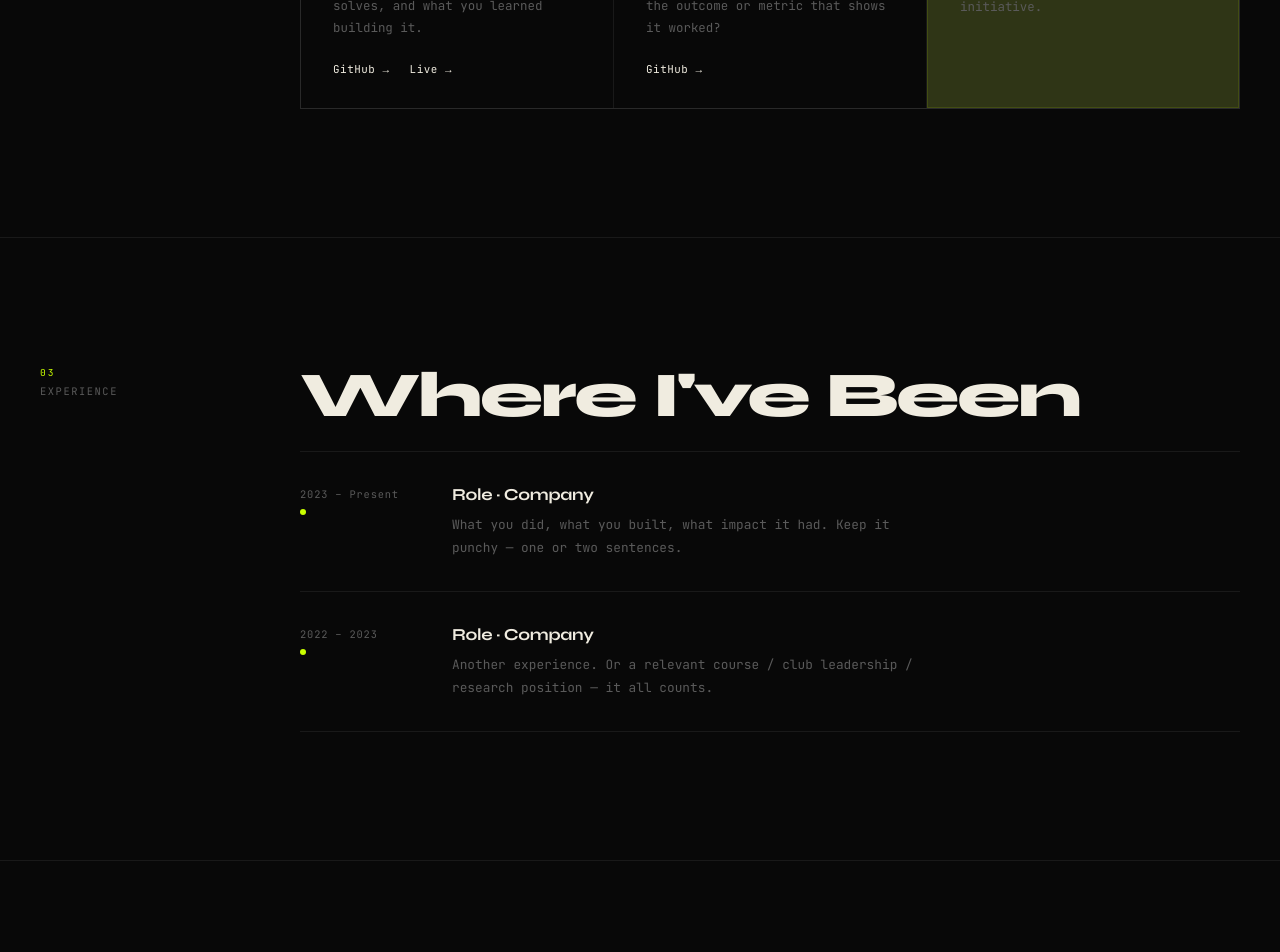
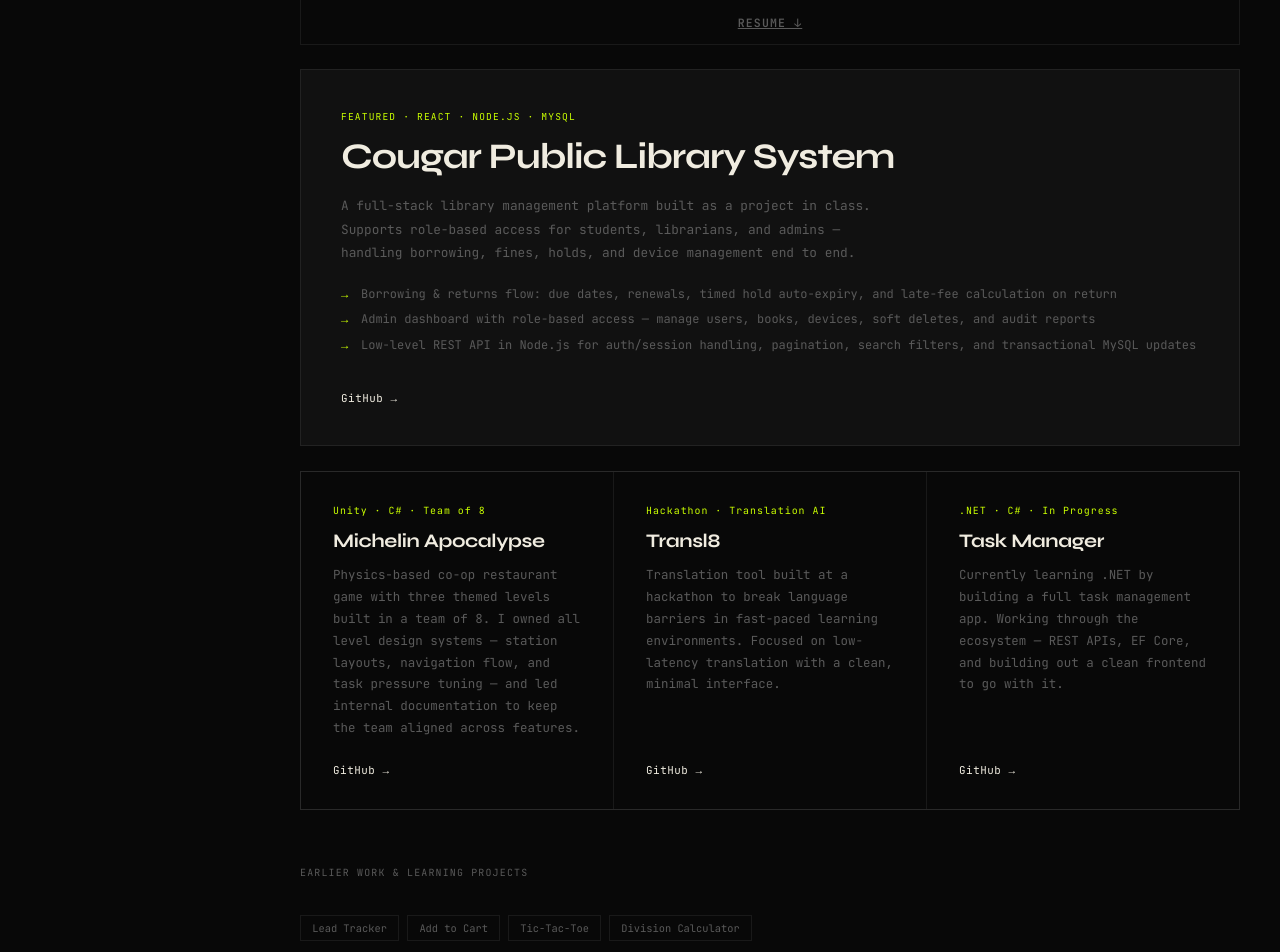
Before and after one commit to atonyit/portfolio, a React (Vite) app: page / in a window 1280 px wide. Shown: the part 1660-2612 px from the top of the page. Built offline with nearby package versions, Linux system fonts and the light colour scheme.

Commit message:
added resume and option to download

```diff
--- a/src/App.css
+++ b/src/App.css
@@ -177,6 +177,8 @@ body {
   padding: 0.9rem 1.875rem;
   cursor: pointer;
   transition: border-color 0.25s ease, color 0.25s ease;
+  display: flex;
+  justify-content: center;
 }
 
 .btn-ghost:hover {
@@ -342,6 +344,102 @@ body {
   color: var(--accent);
 }
 
+/* featured project card */
+.project-featured {
+  border: 1px solid var(--border);
+  padding: 2.5rem;
+  background: var(--surface);
+  margin-bottom: 1px;
+  transition: background 0.3s;
+}
+
+.project-featured:hover {
+  background: var(--surface-2);
+}
+
+.project-featured-tag {
+  font-family: var(--font-mono);
+  font-size: 0.6rem;
+  color: var(--accent);
+  letter-spacing: 0.12em;
+  text-transform: uppercase;
+  margin-bottom: 0.75rem;
+  display: block;
+}
+
+.project-featured-title {
+  font-family: var(--font-display);
+  font-size: clamp(1.5rem, 3vw, 2.25rem);
+  font-weight: 700;
+  letter-spacing: -0.03em;
+  margin-bottom: 1rem;
+}
+
+.project-featured-desc {
+  font-family: var(--font-mono);
+  font-size: 0.8rem;
+  color: var(--muted);
+  line-height: 1.85;
+  max-width: 560px;
+  margin-bottom: 1.25rem;
+}
+
+.project-bullets {
+  list-style: none;
+  display: flex;
+  flex-direction: column;
+  gap: 0.4rem;
+  margin-bottom: 1.5rem;
+}
+
+.project-bullets li {
+  font-family: var(--font-mono);
+  font-size: 0.75rem;
+  color: var(--muted);
+  padding-left: 1.25rem;
+  position: relative;
+  line-height: 1.6;
+}
+
+.project-bullets li::before {
+  content: '→';
+  position: absolute;
+  left: 0;
+  color: var(--accent);
+}
+
+/* older projects row */
+.older-label {
+  font-family: var(--font-mono);
+  font-size: 0.62rem;
+  color: var(--muted);
+  letter-spacing: 0.12em;
+  text-transform: uppercase;
+  margin-top: 2rem;
+  margin-bottom: 0.75rem;
+}
+
+.older-projects {
+  display: flex;
+  flex-wrap: wrap;
+  gap: 0.5rem;
+}
+
+.older-link {
+  font-family: var(--font-mono);
+  font-size: 0.65rem;
+  color: var(--muted);
+  text-decoration: none;
+  border: 1px solid var(--border);
+  padding: 0.3rem 0.7rem;
+  transition: color 0.2s, border-color 0.2s;
+}
+
+.older-link:hover {
+  color: var(--accent);
+  border-color: var(--accent);
+}
+
 .timeline {
   display: flex;
   flex-direction: column;
--- a/src/App.jsx
+++ b/src/App.jsx
@@ -1,5 +1,6 @@
 import { useEffect } from 'react'
 import Header from './Header'
+import resume from './assets/resume.pdf'
 import './App.css'
 
 function App() {
@@ -7,7 +8,6 @@ function App() {
     document.getElementById(id)?.scrollIntoView({ behavior: 'smooth' })
   }
 
-  // observe each .section and add 'visible' when it enters the viewport
   useEffect(() => {
     const sections = document.querySelectorAll('.section')
 
@@ -16,18 +16,29 @@ function App() {
         entries.forEach((entry) => {
           if (entry.isIntersecting) {
             entry.target.classList.add('visible')
-            // unobserve after it's played once
             observer.unobserve(entry.target)
           }
         })
       },
-      { threshold: 0.1 }  // triggers when 10% of the section is in view
+      { threshold: 0.1 }
     )
 
     sections.forEach((section) => observer.observe(section))
-
     return () => observer.disconnect()
   }, [])
+
+  const skills = [
+    'C++', 'C', 'C#', 'Python', 'JavaScript', 'SQL', 'R', 'Java',
+    'React', 'Node.js', 'Vue.js', 'FastAPI', 'Flask',
+    'MySQL', 'PostgreSQL', 'MongoDB',
+  ]
+
+  const otherProjects = [
+    { label: 'Lead Tracker',        href: 'https://github.com/atonyit/leadTracker' },
+    { label: 'Add to Cart',         href: 'https://github.com/atonyit/addToCart' },
+    { label: 'Tic-Tac-Toe',         href: 'https://github.com/atonyit/Tic-Tac-Toe' },
+    { label: 'Division Calculator',  href: 'https://github.com/atonyit/TestProject' },
+  ]
 
   return (
     <div className="app">
@@ -36,14 +47,14 @@ function App() {
       {/* ── Hero ── */}
       <section id="home" className="hero">
         <div className="hero-content">
-          <span className="hero-tag">{'// CS Student & Developer'}</span>
+          <span className="hero-tag">{'// CS @ University of Houston'}</span>
           <h1 className="hero-title">
-            Your<br />
-            <span className="name-outline">Name</span>
+            Alan<br />
+            <span className="name-outline">Tony-Itoyah</span>
           </h1>
           <p className="hero-sub">
-            Building at the intersection of AI, systems, and software engineering.
-            Based in Houston, TX.
+            CS student building full-stack apps, game systems, and data pipelines.
+            Prev @ Spectral AI & Protiviti. Based in Houston, TX.
           </p>
           <div className="hero-cta">
             <button className="btn-primary" onClick={() => scrollTo('projects')}>
@@ -55,7 +66,6 @@ function App() {
           </div>
         </div>
 
-        {/* Background effects */}
         <div className="bg-noise" aria-hidden="true" />
         <div className="bg-grid"  aria-hidden="true" />
         <div className="bg-glow"  aria-hidden="true" />
@@ -71,15 +81,12 @@ function App() {
           <div className="section-body">
             <h2 className="section-title">Who I Am</h2>
             <p className="section-text">
-              I'm a Computer Science student at the University of Houston,
-              passionate about learning new technolgies, distributed systems, and
-              building software that actually matters. When I'm not coding
-              I'm reading fiction books or working out!
+              CS student at UH (Dec '26) with a Math minor, focused on full-stack
+              development and systems design. I've shipped production software at Spectral AI and worked enterprise-scale consulting at Protiviti. Active in NSBE, CougarCS, and ColorStack.
             </p>
-
             <div className="skill-chips">
-              {['Python', 'React', 'Node.js', 'R', 'Java', 'SQL', 'Git'].map((s) => (
-                <span key={s} className="chip">{s}</span>
+              {skills.map((skill) => (
+                <span key={skill} className="chip">{skill}</span>
               ))}
             </div>
           </div>
@@ -95,41 +102,118 @@ function App() {
           </div>
           <div className="section-body">
             <h2 className="section-title">What I've Built</h2>
+            <a
+              href={resume}
+              download="resume.pdf"
+              className="btn-ghost"
+            >
+              Resume ↓
+            </a>
 
+            {/* featured project */}
+            <div className="project-featured">
+              <span className="project-featured-tag">Featured · React · Node.js · MySQL</span>
+              <h3 className="project-featured-title">Cougar Public Library System</h3>
+              <p className="project-featured-desc">
+                A full-stack library management platform built as a project in class.
+                Supports role-based access for students, librarians, and admins — handling
+                borrowing, fines, holds, and device management end to end.
+              </p>
+              <ul className="project-bullets">
+                <li>Borrowing & returns flow: due dates, renewals, timed hold auto-expiry, and late-fee calculation on return</li>
+                <li>Admin dashboard with role-based access — manage users, books, devices, soft deletes, and audit reports</li>
+                <li>Low-level REST API in Node.js for auth/session handling, pagination, search filters, and transactional MySQL updates</li>
+              </ul>
+              <div className="project-links">
+                <a
+                  href="https://github.com/aadibaahmed/Library_Management_System"
+                  target="_blank"
+                  rel="noreferrer"
+                  className="project-link"
+                >
+                  GitHub →
+                </a>
+              </div>
+            </div>
+
+            {/* project grid */}
             <div className="projects-grid">
               <div className="project-card">
-                <span className="project-tag">React · Node.js · MongoDB</span>
-                <h3 className="project-title">Project One</h3>
+                <span className="project-tag">Unity · C# · Team of 8</span>
+                <h3 className="project-title">Michelin Apocalypse</h3>
                 <p className="project-desc">
-                  A brief description of what this project does, the problem
-                  it solves, and what you learned building it.
+                  Physics-based co-op restaurant game with three themed levels built
+                  in a team of 8. I owned all level design systems — station layouts,
+                  navigation flow, and task pressure tuning — and led internal
+                  documentation to keep the team aligned across features.
                 </p>
                 <div className="project-links">
-                  <a href="#" className="project-link">GitHub →</a>
-                  <a href="#" className="project-link">Live →</a>
+                  <a
+                    href="https://github.com/Klawedd/Cooking-Game"
+                    target="_blank"
+                    rel="noreferrer"
+                    className="project-link"
+                  >
+                    GitHub →
+                  </a>
                 </div>
               </div>
 
               <div className="project-card">
-                <span className="project-tag">Python · ML · Scikit-learn</span>
-                <h3 className="project-title">Project Two</h3>
+                <span className="project-tag">Hackathon · Translation AI</span>
+                <h3 className="project-title">Transl8</h3>
                 <p className="project-desc">
-                  Another project description. What was the tech challenge?
-                  What's the outcome or metric that shows it worked?
+                  Translation tool built at a hackathon to break language
+                  barriers in fast-paced learning environments. Focused on low-latency
+                  translation with a clean, minimal interface.
                 </p>
                 <div className="project-links">
-                  <a href="#" className="project-link">GitHub →</a>
+                  <a
+                    href="https://github.com/aadibaahmed/Transl8"
+                    target="_blank"
+                    rel="noreferrer"
+                    className="project-link"
+                  >
+                    GitHub →
+                  </a>
                 </div>
               </div>
 
-              <div className="project-card project-card--accent">
-                <span className="project-tag">Add yours</span>
-                <h3 className="project-title">Your Next Project</h3>
+              <div className="project-card">
+                <span className="project-tag">.NET · C# · In Progress</span>
+                <h3 className="project-title">Task Manager</h3>
                 <p className="project-desc">
-                  Got something in progress? Throw it here. Even WIPs show
-                  initiative.
+                  Currently learning .NET by building a full task management app.
+                  Working through the ecosystem — REST APIs, EF Core, and
+                  building out a clean frontend to go with it.
                 </p>
+                <div className="project-links">
+                  <a
+                    href="https://github.com/atonyit/taskManager"
+                    target="_blank"
+                    rel="noreferrer"
+                    className="project-link"
+                  >
+                    GitHub →
+                  </a>
+                </div>
               </div>
+            </div>
+
+            {/* smaller/older projects */}
+            <p className="older-label">Earlier work & learning projects</p>
+            <div className="older-projects">
+              {otherProjects.map(({ label, href }) => (
+                <a
+                  key={label}
+                  href={href}
+                  target="_blank"
+                  rel="noreferrer"
+                  className="older-link"
+                >
+                  {label}
+                </a>
+              ))}
             </div>
           </div>
         </div>
@@ -143,33 +227,45 @@ function App() {
             <span className="label-text">Experience</span>
           </div>
           <div className="section-body">
-            <h2 className="section-title">Where I've Been</h2>
+            <h2 className="section-title">Work</h2>
+             <a
+              href={resume}
+              download="resume.pdf"
+              className="btn-ghost"
+            >
+              Resume ↓
+            </a>
 
             <div className="timeline">
               <div className="timeline-item">
                 <div className="timeline-meta">
-                  <span className="timeline-date">2023 – Present</span>
+                  <span className="timeline-date">May – Jul 2025</span>
                   <span className="timeline-dot" />
                 </div>
-                <div className="timeline-content">
-                  <h3 className="timeline-role">Role · Company</h3>
+                <div>
+                  <h3 className="timeline-role">Technology Consulting Intern · Protiviti</h3>
                   <p className="timeline-desc">
-                    What you did, what you built, what impact it had.
-                    Keep it punchy — one or two sentences.
+                    Assisted Oracle Cloud implementation across 3 subsidiaries impacting
+                    12+ departments and 150+ users. Collaborated with engineers, analysts,
+                    and stakeholders to standardize enterprise-wide data tracking, and
+                    facilitated CRP testing to identify system defects before production.
                   </p>
                 </div>
               </div>
 
               <div className="timeline-item">
                 <div className="timeline-meta">
-                  <span className="timeline-date">2022 – 2023</span>
+                  <span className="timeline-date">May – Aug 2024</span>
                   <span className="timeline-dot" />
                 </div>
-                <div className="timeline-content">
-                  <h3 className="timeline-role">Role · Company</h3>
+                <div>
+                  <h3 className="timeline-role">Software Engineering Intern · Spectral AI</h3>
                   <p className="timeline-desc">
-                    Another experience. Or a relevant course / club leadership /
-                    research position — it all counts.
+                    Owned the full SDLC of an internal tagging portal in Vue.js + FastAPI,
+                    enabling streamlined label workflows across multiple teams. Built RESTful
+                    APIs and modular frontend components in an Agile environment, and optimized
+                    data pipelines to monitor tag lifecycle events — improving data consistency
+                    by 20%.
                   </p>
                 </div>
               </div>
@@ -191,11 +287,11 @@ function App() {
               <span className="name-outline">Talk.</span>
             </h2>
             <p className="section-text">
-              Open to internships, projects, and interesting conversations.
-              Shoot me a message and I'll get back to you fast.
+              Open to internships, new grad roles, and interesting projects.
+              I respond fast.
             </p>
-            <a href="mailto:your@email.com" className="btn-primary contact-btn">
-              your@email.com →
+            <a href="mailto:alanitoyah96@gmail.com" className="btn-primary contact-btn">
+              alanitoyah96@gmail.com →
             </a>
           </div>
         </div>
@@ -203,7 +299,7 @@ function App() {
 
       {/* ── Footer ── */}
       <footer className="footer">
-        <span className="footer-text">© 2026 Your Name · Built with React</span>
+        <span className="footer-text">© 2026 Alan Tony-Itoyah</span>
         <span className="footer-text">Houston, TX</span>
       </footer>
     </div>
```
Also changed, not shown: 1 other file (tests, documents, lock files or other folders).
